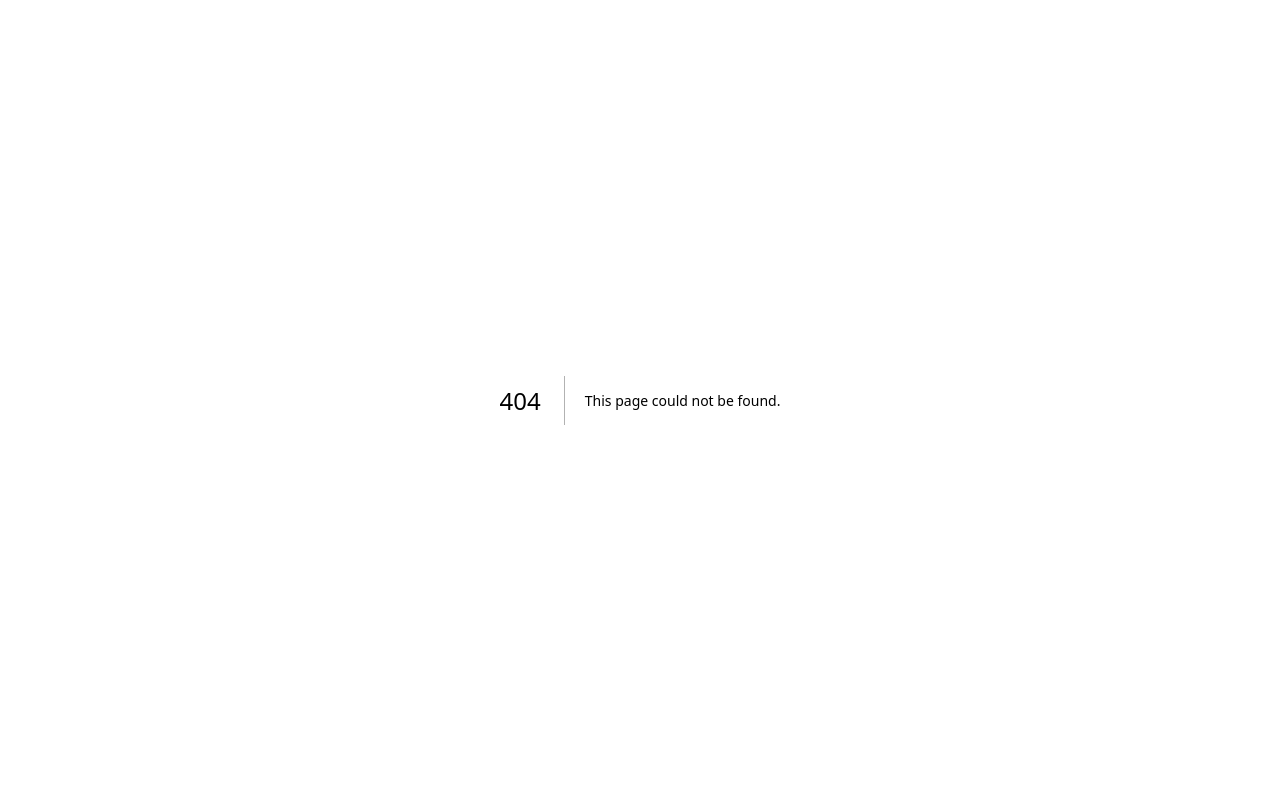
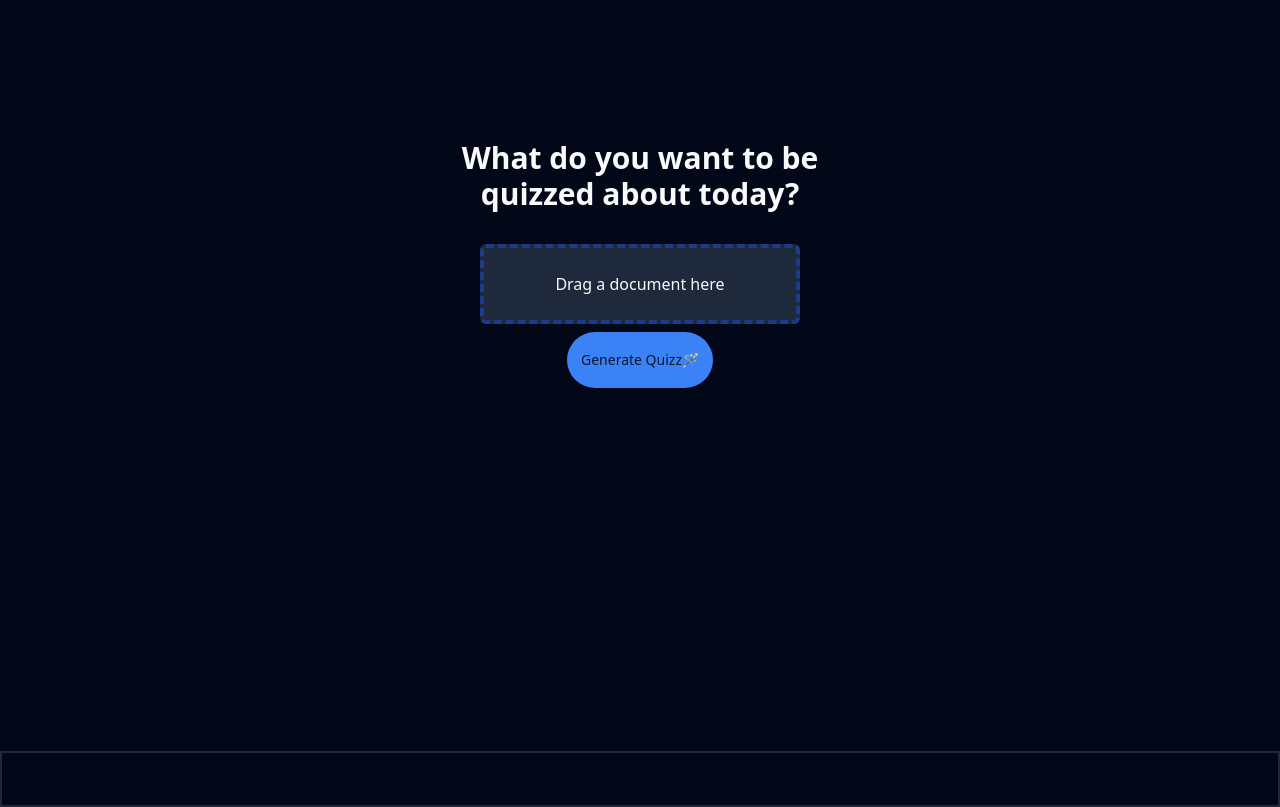
Before and after one commit to mchitaru/quizz-ai, a Next.js app: page /quizz/new in a window 1280 px wide. Before the commit this address had no page. Built offline with nearby package versions, Linux system fonts and the light colour scheme.

Commit message:
file upload component

```diff
--- /dev/null
+++ b/src/app/quizz/_components/upload-document.tsx
@@ -0,0 +1,53 @@
+"use client";
+import { Button } from "@/components/ui/button";
+import React, { useState } from "react";
+
+type Props = {};
+
+const UploadDocument = (props: Props) => {
+  const [document, setDocument] = useState<Blob | File | null | undefined>(
+    null
+  );
+  const [isLoading, setIsLoading] = useState<boolean>(false);
+
+  const handleSubmit = async (e: React.FormEvent<HTMLFormElement>) => {
+    e.preventDefault();
+
+    setIsLoading(true);
+    console.log(document);
+  };
+  return (
+    <div className="h-full">
+      <form
+        className="w-full"
+        onSubmit={handleSubmit}
+      >
+        <label
+          htmlFor="document"
+          className="bg-secondary w-full flex h-20 rounded-md border-4 border-dashed border-blue-900 relative"
+        >
+          <div className="absolute inset-0 m-auto flex justify-center items-center">
+            {document && document?.name
+              ? document.name
+              : "Drag a document here"}
+          </div>
+          <input
+            type="file"
+            id="document"
+            className="relative block w-full h-full z-50 opacity-0"
+            onChange={(e) => setDocument(e?.target?.files?.[0])}
+          />
+        </label>
+        <Button
+          size="lg"
+          className="mt-2"
+          type="submit"
+        >
+          Generate Quizz🪄
+        </Button>
+      </form>
+    </div>
+  );
+};
+
+export default UploadDocument;
--- /dev/null
+++ b/src/app/quizz/new/page.tsx
@@ -0,0 +1,19 @@
+import React from "react";
+import UploadDocument from "../_components/upload-document";
+
+type Props = {};
+
+const Page = (props: Props) => {
+  return (
+    <div className="flex flex-col flex-1">
+      <main className="py-11 flex flex-col text-center gap-4 items-center flex-1 mt-24">
+        <h2 className="text-3xl font-bold mb-4">
+          What do you want to be quizzed about today?
+        </h2>
+        <UploadDocument />
+      </main>
+    </div>
+  );
+};
+
+export default Page;
```
